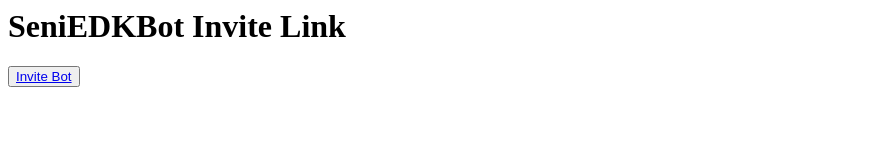
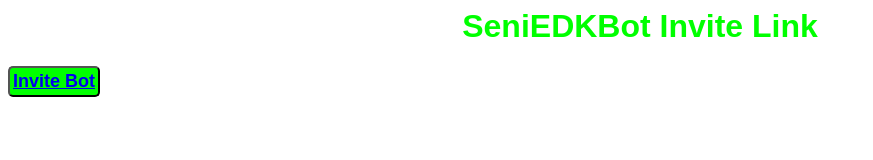
Before and after one commit to SeniEDKBot/SeniEDKBot.github.io, a plain HTML site: page index.html in a window 1280 px wide. Shown: the whole page, without its empty margins (0-873 px from the left). Drawn offline with Linux system fonts and the light colour scheme.

Commit message:
Update index.html

```diff
--- a/index.html
+++ b/index.html
@@ -1,6 +1,6 @@
 <html>
   <head>
-    <link href="style.css">
+     <link rel="stylesheet" type="text/css" href="style.css" />
     <title>SeniEDKBot</title>
   </head>
   <body>
```
